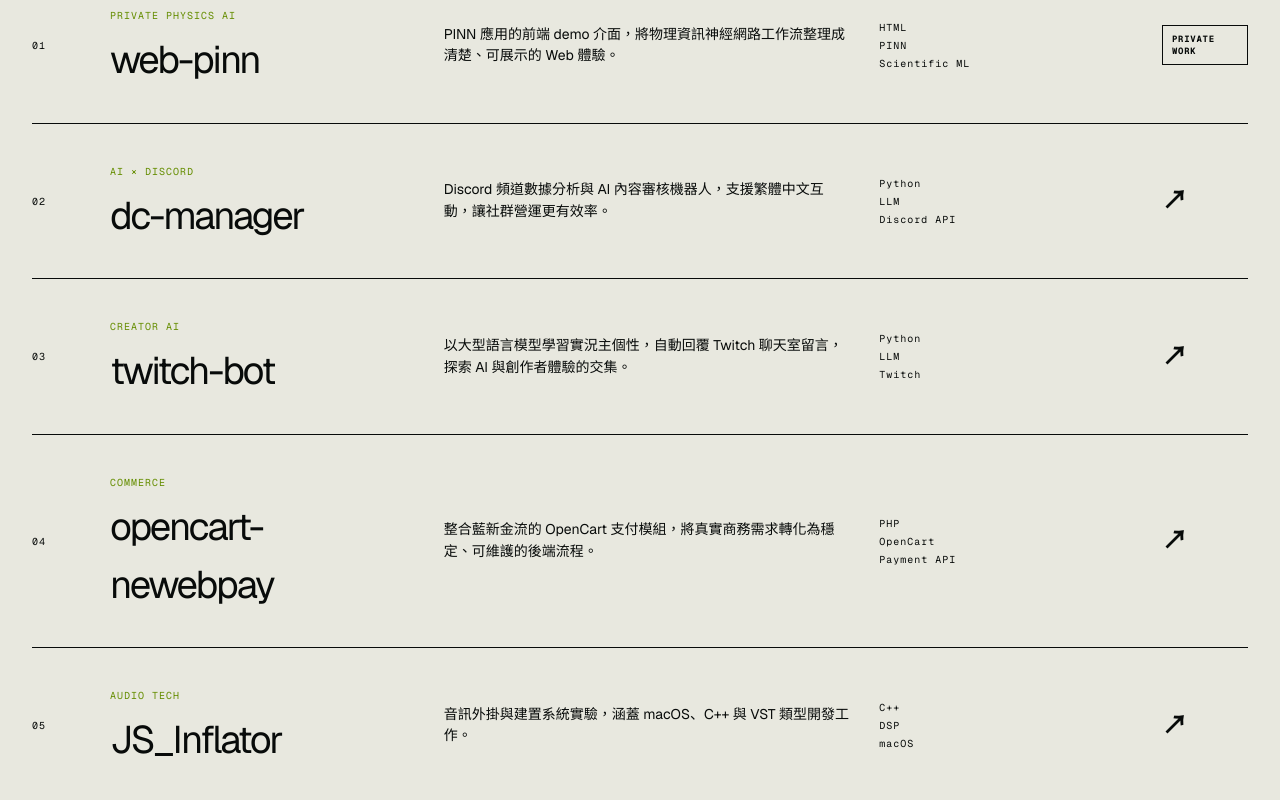
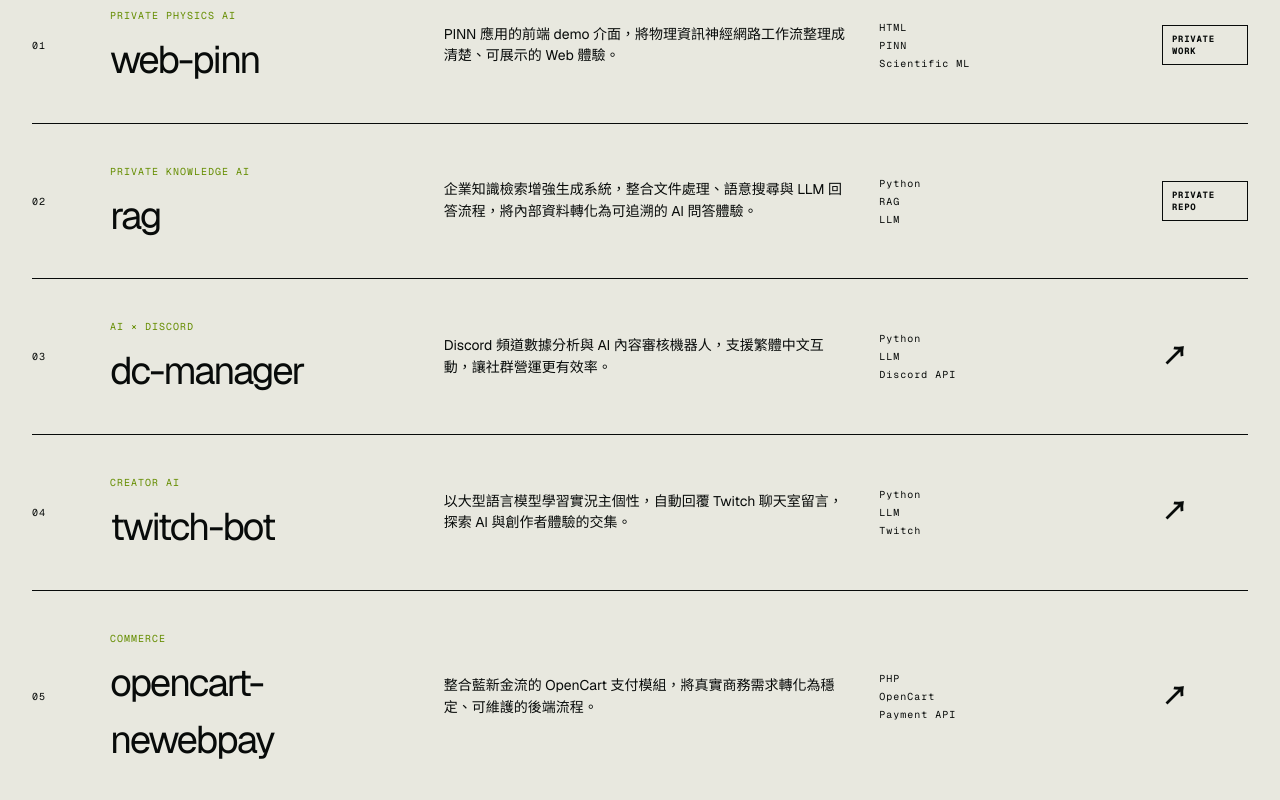
Before and after one commit to Hikari-Tsai/code-portfolio, a Next.js app: page / in a window 1280 px wide. Shown: the part 3560-4360 px from the top of the page. Built offline with nearby package versions, Linux system fonts and the light colour scheme.

Commit message:
Add private RAG project to portfolio

```diff
--- a/app/page.tsx
+++ b/app/page.tsx
@@ -12,6 +12,15 @@ const projects = [
   },
   {
     index: "02",
+    name: "rag",
+    type: "PRIVATE KNOWLEDGE AI",
+    description:
+      "企業知識檢索增強生成系統，整合文件處理、語意搜尋與 LLM 回答流程，將內部資料轉化為可追溯的 AI 問答體驗。",
+    stack: ["Python", "RAG", "LLM"],
+    visibility: "PRIVATE REPO",
+  },
+  {
+    index: "03",
     name: "dc-manager",
     type: "AI × DISCORD",
     description:
@@ -20,7 +29,7 @@ const projects = [
     href: "https://github.com/Hikari-Tsai/dc-manager",
   },
   {
-    index: "03",
+    index: "04",
     name: "twitch-bot",
     type: "CREATOR AI",
     description:
@@ -29,7 +38,7 @@ const projects = [
     href: "https://github.com/Hikari-Tsai/twitch-bot",
   },
   {
-    index: "04",
+    index: "05",
     name: "opencart-newebpay",
     type: "COMMERCE",
     description:
@@ -38,7 +47,7 @@ const projects = [
     href: "https://github.com/Hikari-Tsai/opencart-newebpay",
   },
   {
-    index: "05",
+    index: "06",
     name: "JS_Inflator",
     type: "AUDIO TECH",
     description:
```
